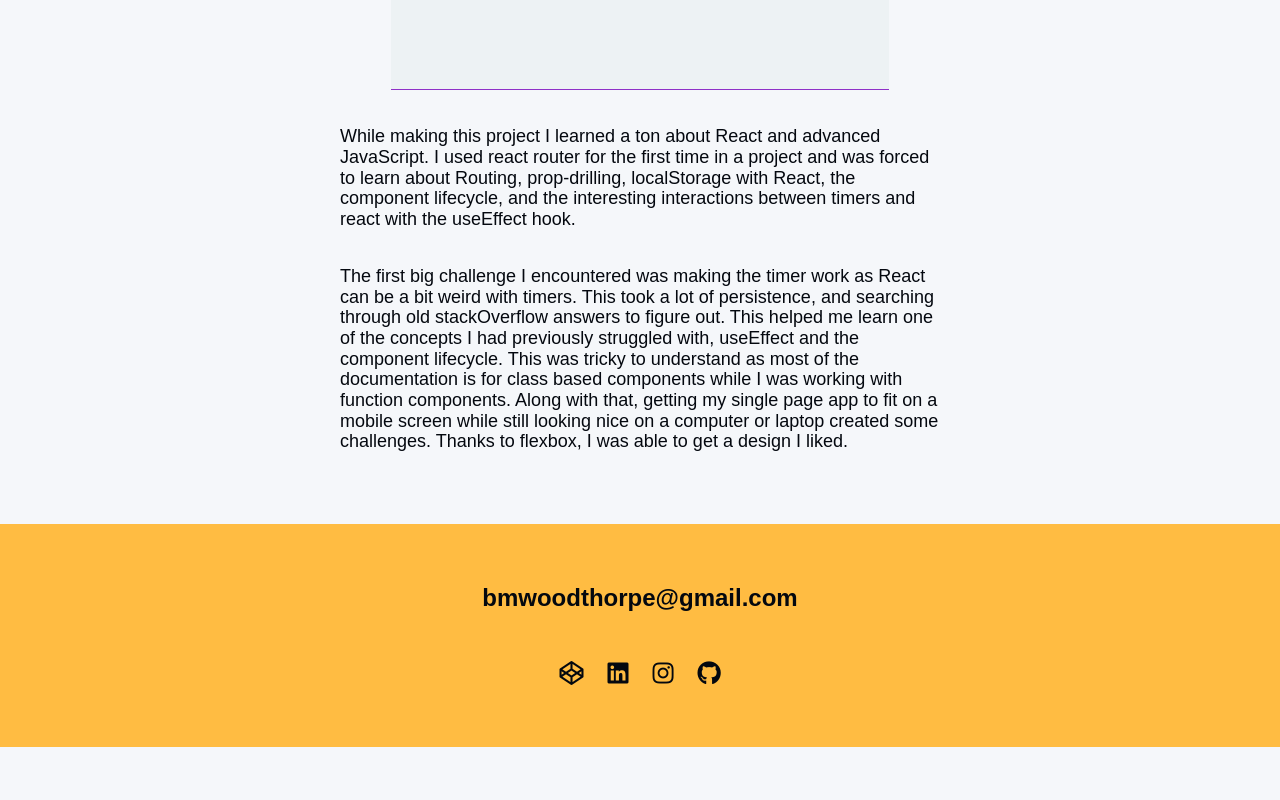
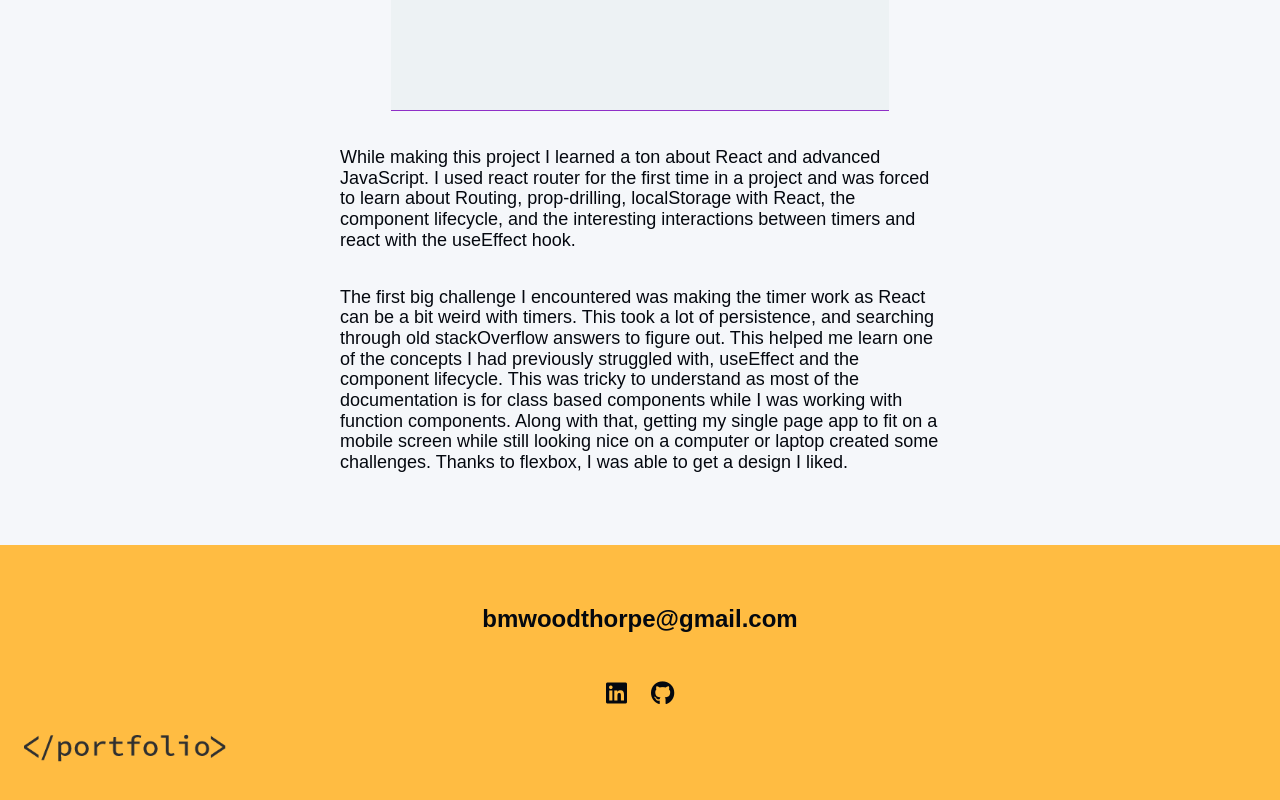
Before and after one commit to Marmaduke45/Portfolio-Page-Bw, a plain HTML site: page portfolio-item-1.html in a window 1280 px wide. Shown: the part 1500-2300 px from the top of the page. Before the commit the page ends 2247 px from the top, so only its background shows below. Drawn offline with nearby package versions, Linux system fonts and the light colour scheme.

Commit message:
fixed footer and social links

```diff
--- a/portfolio-item-1.html
+++ b/portfolio-item-1.html
@@ -16,7 +16,7 @@
     <body>
         <header>
             <div class="logo">
-                <img src="img/devjane.png" alt="">
+                <img src="img/Portfolio-open-tag.png" alt="">
             </div>
             <button class="nav-toggle" aria-label="toggle navigation">
                 <span class="hamburger"></span>
@@ -43,7 +43,10 @@
         <div class="portfolio-item-individual">
             <p>I made this site because I was tired of having to write down all the stretching routines I had; not to mention having to count for each stretch
                 made it hard to keep a consitent routine. This web app fixed those problems for me and my friends who all use it.
-                The app allows you to keep track of your routine and includes a timer so you can focus on breathing and form rather than how many seconds it's been.</p>
+                The app allows you to keep track of your routine and includes a timer so you can focus on breathing and form rather than how many seconds it's been.
+                <br>
+                <a href="https://stayflexi.netlify.app/">Live demo here</a>
+            </p>
             <img class="portfolio__item-img" src="img/StretchTimer Timer Screen.PNG" alt="">
             <p>While making this project I learned a ton about React and advanced JavaScript. I used react router for the first time in a project and
                 was forced to learn about Routing, prop-drilling, localStorage with React, the component lifecycle,
@@ -57,31 +60,23 @@
         </div>
 
         <!-- Footer -->
-        <footer class="footer">
-            <!-- replace with your own email address -->
+        <footer>
             <a href="mailto:bmwoodthorpe@gmail.com" class="footer__link">bmwoodthorpe@gmail.com</a>
             <ul class="social-list">
                 <li class="social-list__item">
-                    <a class="social-list__link" href="https://codepen.io">
-                        <i class="fab fa-codepen"></i>
-                    </a>
-                </li>
-                <li class="social-list__item">
-                    <a class="social-list__link" href="http://dribbble.com">
+                    <a class="social-list__link" href="https://www.linkedin.com/in/brandonwoodthorpe">
                         <i class="fab fa-linkedin"></i>
                     </a>
                 </li>
                 <li class="social-list__item">
-                    <a class="social-list__link" href="https://twitter.com">
-                        <i class="fab fa-instagram"></i>
-                    </a>
-                </li>
-                <li class="social-list__item">
-                    <a class="social-list__link" href="https://github.com">
+                    <a class="social-list__link" href="https://github.com/Marmaduke45">
                         <i class="fab fa-github"></i>
                     </a>
                 </li>
             </ul>
+            <div class="logo">
+                <img src="img/Portfolio-close-tag.png" alt="">
+            </div>
         </footer>
 
 
```
Also changed, not shown: index.html (+1 -11 lines), portfolio-item-2.html (+7 -15 lines), portfolio-item-3.html (+7 -15 lines), portfolio-item-4.html (+7 -15 lines).
